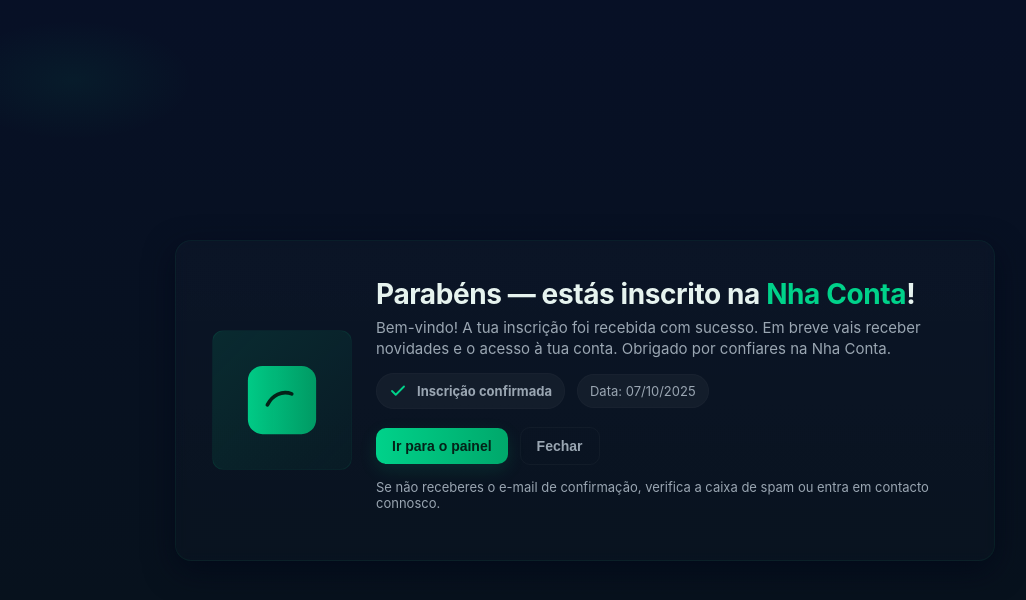
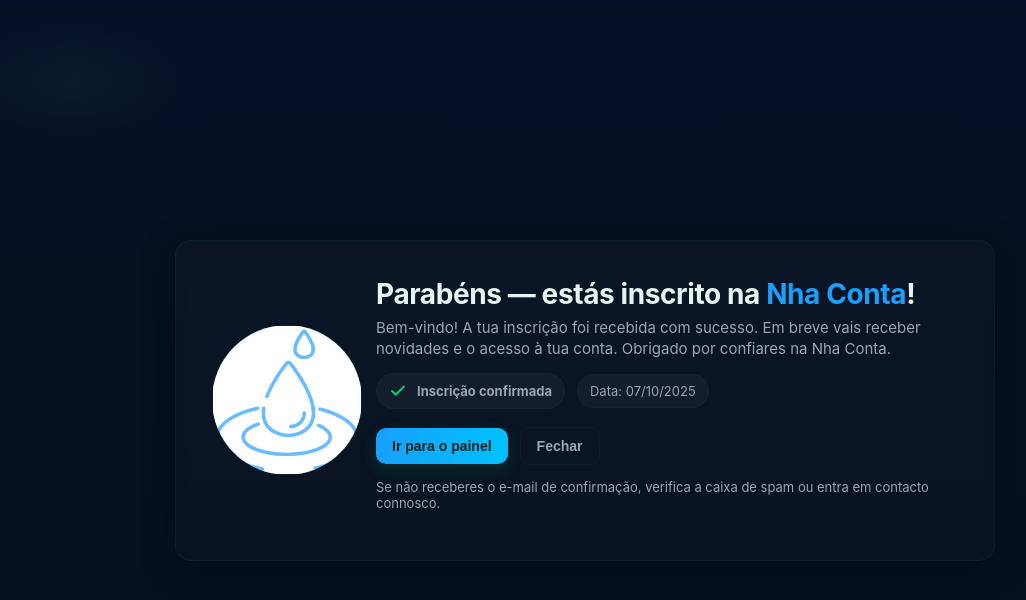
Before and after one commit to DarkFZ/API, a website: page index.html in a window 1280 px wide. Shown: the whole page, without its empty margins (55-1081 px from the left). Drawn offline with Linux system fonts and the light colour scheme.

Commit message:
logo upgrade

```diff
--- a/index.html
+++ b/index.html
@@ -8,7 +8,7 @@
     :root{
       --bg:#0f1724;
       --card:#0b1220;
-      --accent:#00d28a;
+      --accent:#18A0FB;
       --muted:#9aa6b2;
       --glass: rgba(255,255,255,0.04);
     }
@@ -42,21 +42,19 @@
     }
 
     .logo {
-      height:140px;
-      width:140px;
-      border-radius:12px;
+      height:150px;
+      width:150px;
+      border-radius: 60%;
       display:flex;
       align-items:center;
       justify-content:center;
       background: linear-gradient(135deg, rgba(0,210,138,0.12), rgba(0,210,138,0.04));
       border:1px solid rgba(0,210,138,0.08);
-      /* background-image: url("logo.png");
+      background-image: url("assets/icon.png");
       background-position: center; /* Center the image */
       background-repeat: no-repeat; /* Do not repeat the image */
-      background-size: cover; */
+      background-size: cover;
     }
-
-    .logo svg { width:78px; height:78px; }
 
     h1{
       margin:0 0 6px 0;
@@ -100,7 +98,7 @@
       font-size:14px;
     }
     .btn-primary{
-      background: linear-gradient(90deg,var(--accent), #00a86b);
+      background: linear-gradient(90deg,var(--accent), #00c1ff);
       color:#042218;
       box-shadow: 0 6px 18px rgba(0,210,138,0.12);
     }
@@ -138,13 +136,13 @@
   <main class="card" role="main">
     <div class="logo" aria-hidden="true">
       <!-- simple brand icon -->
-    <svg viewBox="0 0 64 64" fill="none" xmlns="http://www.w3.org/2000/svg" aria-hidden="true"> <rect x="4" y="4" width="56" height="56" rx="12" fill="url(#g)"/>
+    <!-- <svg viewBox="0 0 64 64" fill="none" xmlns="http://www.w3.org/2000/svg" aria-hidden="true"> <rect x="4" y="4" width="56" height="56" rx="12" fill="url(#g)"/>
       <path d="M20 36c4-8 12-12 20-9" stroke="#042218" stroke-width="3" stroke-linecap="round" stroke-linejoin="round"/> <defs>
         <linearGradient id="g" x1="0" x2="1"> <stop offset="0" stop-color="#00d28a" stop-opacity="0.96"/>
           <stop offset="1" stop-color="#00a86b" stop-opacity="0.9"/>
         </linearGradient>
       </defs>
-    </svg>
+    </svg> -->
 
     </div>
 
```
Also changed, not shown: assets/icon.png (added), assets/logo.png (renamed from logo .png), 1 other file.
